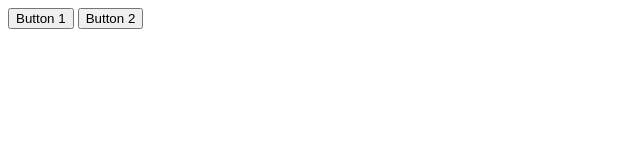
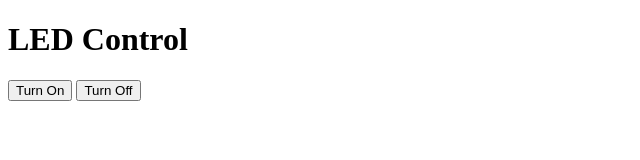
Before and after one commit to PSemajYmor/RN, a plain HTML site: page index.html in a window 1280 px wide. Shown: the whole page, without its empty margins (0-640 px from the left). Drawn offline with Linux system fonts and the light colour scheme.

Commit message:
index.html

```diff
--- a/index.html
+++ b/index.html
@@ -1,25 +1,32 @@
 <!DOCTYPE html>
 <html>
 <head>
-    <title>Button Status</title>
+    <title>NodeMCU LED Control</title>
 </head>
 <body>
-    <button id="button1" value="off" onclick="toggleButtonStatus('button1')">Button 1</button>
-    <button id="button2" value="off" onclick="toggleButtonStatus('button2')">Button 2</button>
+    <h1>LED Control</h1>
+    <button onclick="turnOn()">Turn On</button>
+    <button onclick="turnOff()">Turn Off</button>
 
     <script>
-        function toggleButtonStatus(buttonId) {
-            var button = document.getElementById(buttonId);
-            var currentStatus = button.getAttribute("value");
+        function turnOn() {
+            fetch('https://raw.githubusercontent.com/yourusername/yourrepository/master/led_state.json', {
+                method: 'POST',
+                headers: {
+                    'Content-Type': 'application/json'
+                },
+                body: JSON.stringify({ led_state: 1 })
+            });
+        }
 
-            // Toggle the status
-            if (currentStatus === "off") {
-                button.setAttribute("value", "on");
-                button.innerHTML = button.innerHTML.replace("off", "on");
-            } else {
-                button.setAttribute("value", "off");
-                button.innerHTML = button.innerHTML.replace("on", "off");
-            }
+        function turnOff() {
+            fetch('https://raw.githubusercontent.com/yourusername/yourrepository/master/led_state.json', {
+                method: 'POST',
+                headers: {
+                    'Content-Type': 'application/json'
+                },
+                body: JSON.stringify({ led_state: 0 })
+            });
         }
     </script>
 </body>
```
